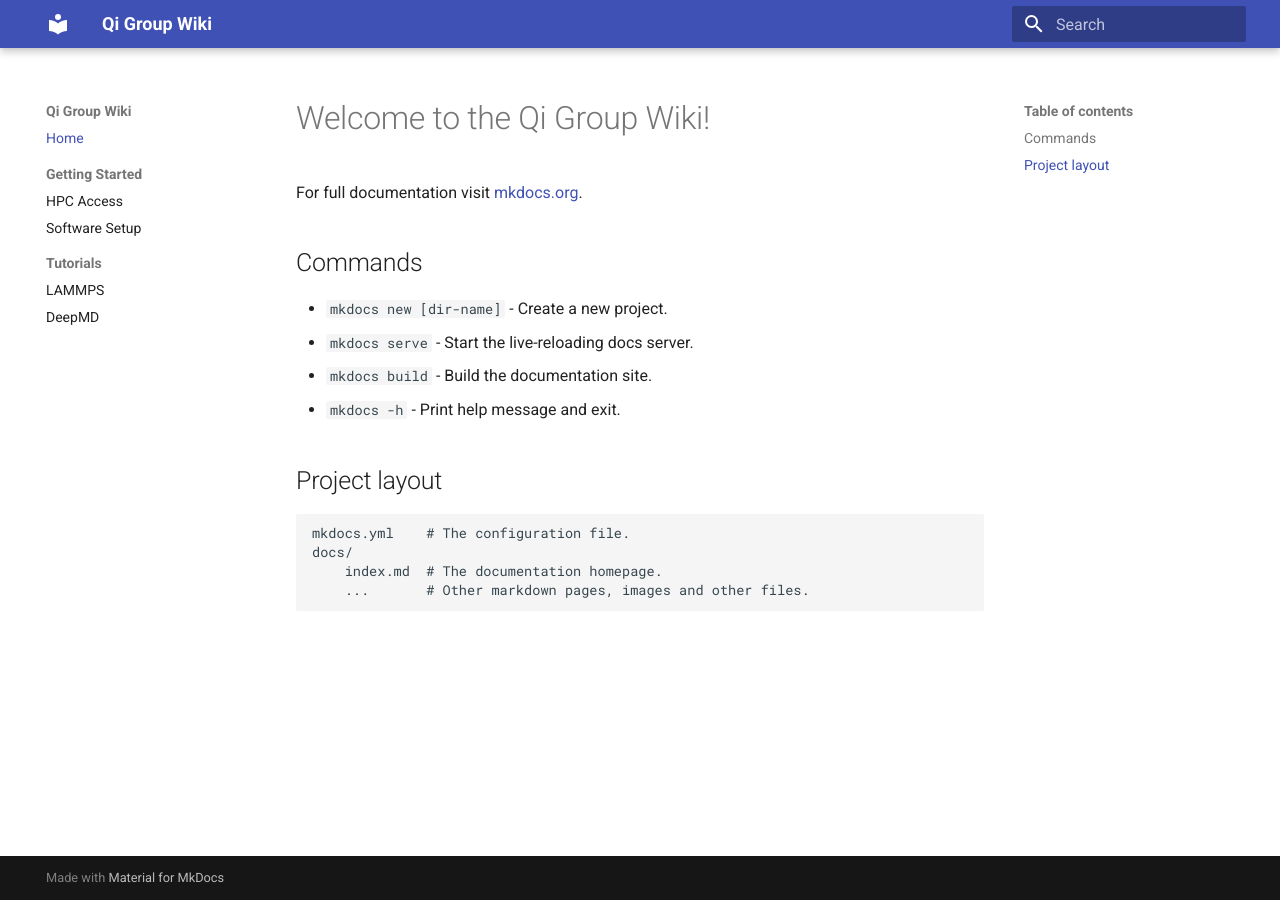
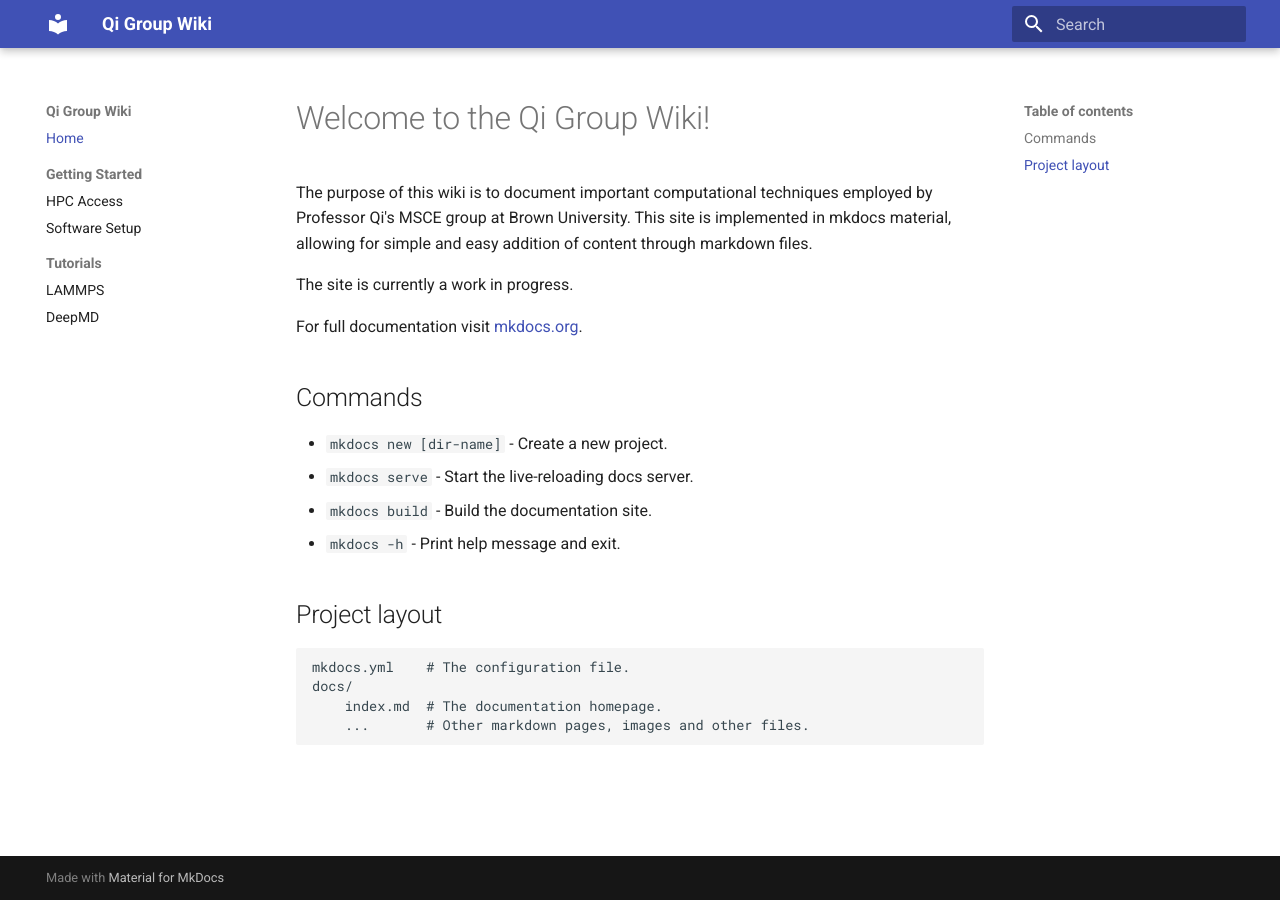
Before and after one commit to MSCE-Brown/MCSE-Wiki, an MkDocs documentation site: the page built from docs/index.md, in a window 1280 px wide. Built offline with MkDocs 1.6.1 and Material for MkDocs 9.7.7, drawn with Linux system fonts in a browser that asks for light colours.

Commit message:
Index Page

```diff
--- a/docs/index.md
+++ b/docs/index.md
@@ -1,4 +1,8 @@
 # Welcome to the Qi Group Wiki!
+
+The purpose of this wiki is to document important computational techniques employed by Professor Qi's MSCE group at Brown University. This site is implemented in mkdocs material, allowing for simple and easy addition of content through markdown files.
+
+The site is currently a work in progress.
 
 For full documentation visit [mkdocs.org](https://www.mkdocs.org).
 
```
